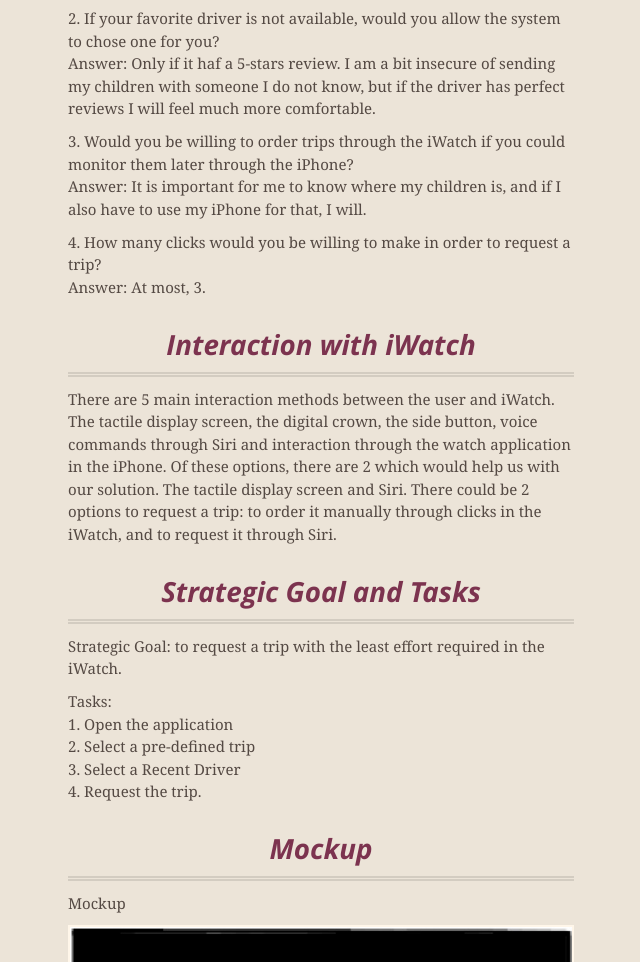
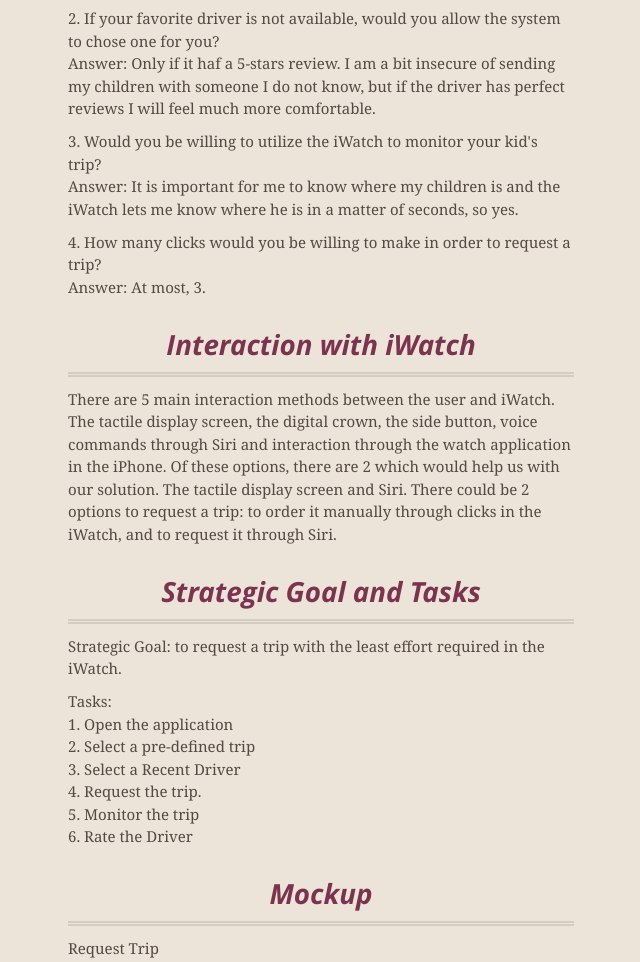
Before and after one commit to EduardoTost/EduardoTostado.github.io, a plain HTML site: page Partial2.html in a window 1280 px wide. Shown: the part 2967-3929 px from the top of the page, without its empty margins (319-959 px from the left). Drawn offline with nearby package versions, Linux system fonts and the light colour scheme.

Commit message:
Update Partial2.html

```diff
--- a/Partial2.html
+++ b/Partial2.html
@@ -98,8 +98,8 @@ Answer: It depends where I am and what time it is. A pre-defined trip will most
 <p>2. If your favorite driver is not available, would you allow the system to chose one for you?<br>
 Answer: Only if it haf a 5-stars review. I am a bit insecure of sending my children with someone I do not know, but if the driver has perfect reviews I will feel much more comfortable.
 </p>
-<p>3. Would you be willing to order trips through the iWatch if you could monitor them later through the iPhone? <br>
-Answer: It is important for me to know where my children is, and if I also have to use my iPhone for that, I will.
+<p>3. Would you be willing to utilize the iWatch to monitor your kid's trip? <br>
+Answer: It is important for me to know where my children is and the iWatch lets me know where he is in a matter of seconds, so yes.
 </p>
 <p>4. How many clicks would you be willing to make in order to request a trip?<br>
 Answer: At most, 3.
@@ -112,13 +112,16 @@ Answer: At most, 3.
 <h3>
 <a id="evaluation-of-partial-1" class="anchor" href="#evaluation-of-partial-1" aria-hidden="true"><span aria-hidden="true" class="octicon octicon-link"></span></a>Strategic Goal and Tasks</h3>
         <p>Strategic Goal: to request a trip with the least effort required in the iWatch.</p>
-        <p>Tasks:<br>1. Open the application<br>2. Select a pre-defined trip <br>3. Select a Recent Driver<br>4. Request the trip. </p>
+        <p>Tasks:<br>1. Open the application<br>2. Select a pre-defined trip <br>3. Select a Recent Driver<br>4. Request the trip.<br>5. Monitor the trip<br>6. Rate the Driver </p>
 
 <h3>
 <a id="evaluation-of-partial-1" class="anchor" href="#evaluation-of-partial-1" aria-hidden="true"><span aria-hidden="true" class="octicon octicon-link"></span></a>Mockup</h3>
-        <p>Mockup</p>
+        <p>Request Trip</p>
         <p><img src="images/RequestTrip.jpg"></p>
-
+        <p>Monitor Trip</p>
+        <p><img src="images/MonitorTrip.jpg"></p>
+        <p>Rate Trip</p>
+        <p><img src="images/RateTrip.jpg"></p>
 <h3>
 <a id="evaluation-of-partial-1" class="anchor" href="#evaluation-of-partial-1" aria-hidden="true"><span aria-hidden="true" class="octicon octicon-link"></span></a>Evaluation of Mockup</h3>
         <p>To evaluate my mockups, the following answers should be answered:<br>Does the mockup show the tasks to be accomplished?<br>Does the mockup lead to accomplishing our strategic goal?<br>Does the mockup portray a visual idea of what the product will look like?</p>
```
